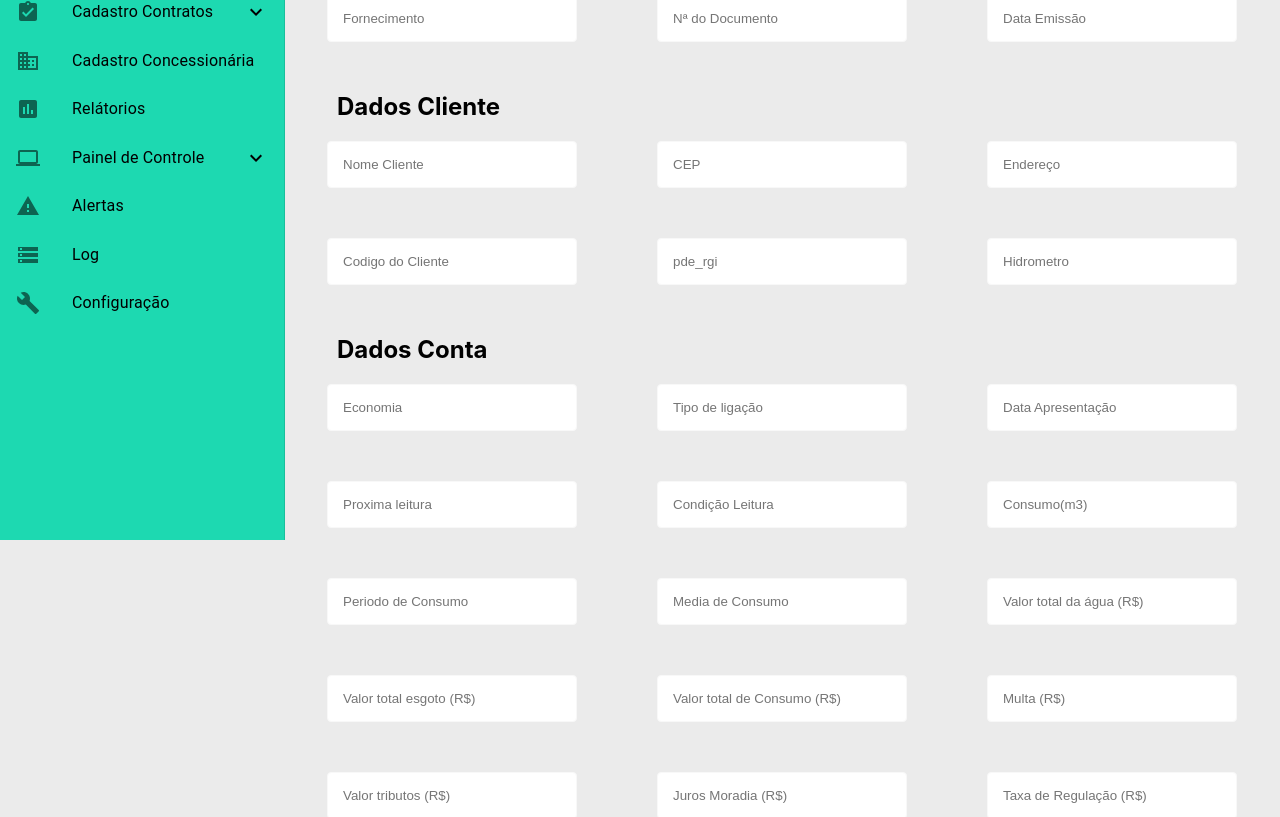
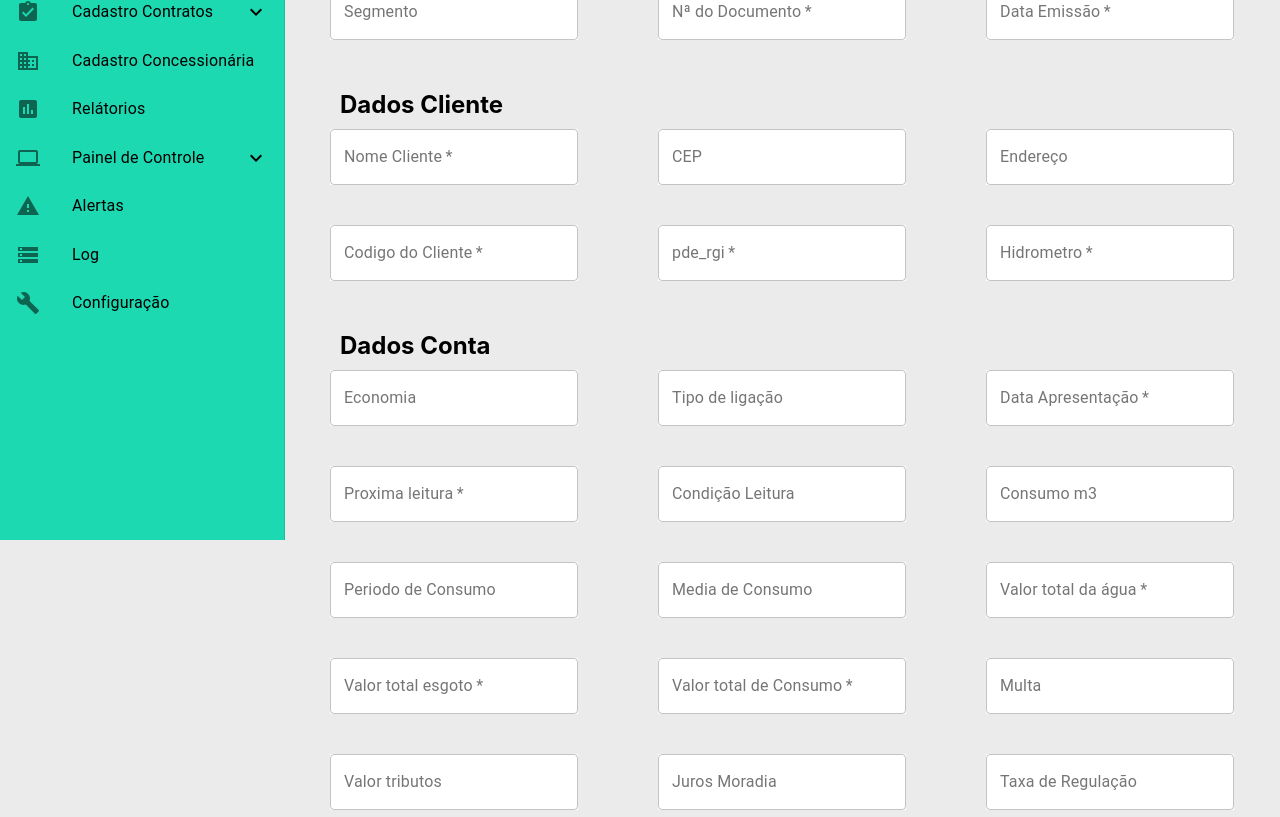
Before and after one commit to Grupo1API/TecSus, a React (Create React App) app in the folder tecsus-front/tecsus/: page /contas_agua in a window 1280 px wide. Shown: the part 260-1077 px from the top of the page. Built offline with nearby package versions, Linux system fonts and the light colour scheme.

Commit message:
add labels nos campos form de conta de agua

```diff
--- a/tecsus-front/tecsus/src/pages/contas_agua/index.js
+++ b/tecsus-front/tecsus/src/pages/contas_agua/index.js
@@ -2,6 +2,7 @@ import './style.css'
 import Menu from '../../components/menu'
 import { useState } from 'react';
 import NumberFormat from 'react-number-format';
+import TextField from '@material-ui/core/TextField';
 
 function ContaAgua(){
     const [concessionaria, setConcessionaria] = useState('')
@@ -127,276 +128,398 @@ function ContaAgua(){
                     <form name="cadastro_agua" onSubmit={handleSubmit}>
                         <h2>Dados Concessionaria</h2>
                         <div className='coluna'>
-                            <input
+                            {/* 1 */}
+                            <TextField
                                 id="concessionaria"
+                                className='input'
                                 type="text"
                                 required={true}
-                                placeholder="Concessionaria "
+                                label="Concessionaria"
+                                placeholder="Concessionaria"
                                 value={concessionaria}
                                 onChange={(e) => setConcessionaria(e.target.value)}
+                                variant="outlined"
                             />
-                            <input
+                            {/* 2 */}
+                            <TextField
                                 id="cnpj_concessionaria"
+                                className='input'
                                 type="text"
-                                placeholder="CNPJ "
+                                label="CNPJ"
+                                placeholder="CNPJ"
                                 value={cnpj_concessionaria}
                                 onChange={(e) => setCnpj_concessionaria(e.target.value)}
+                                variant="outlined"
                             />
-                            <input
+                            {/* 3 */}
+                            <TextField
                                 id="segmento"
+                                className='input'
                                 type="text"
-                                placeholder="Segmento "
+                                label="Segmento"
+                                placeholder="Segmento"
                                 value={segmento}
                                 onChange={(e) => setSegmento(e.target.value)}
+                                variant="outlined"
                             />
+                        </div>
 
-
-                        </div>
                         <div className='coluna'>
-                            <input
-                                id="fornecimento"
+                            {/* 4 */}
+                            <TextField
+                                id="segmento"
+                                className='input'
+                                type="text"
+                                label="Segmento"
+                                placeholder="Segmento"
+                                value={segmento}
+                                onChange={(e) => setSegmento(e.target.value)}
+                                variant="outlined"
+                            />
+                            {/* 5 */}
+                            <TextField
+                                id="documento"
+                                className='input'
                                 type="number"
                                 required={true}
-                                placeholder="Fornecimento"
-                                value={fornecimento}
-                                onChange={(e) => setFornecimento(e.target.value)}
-                            />
-                            <input
-                                id="documento"
-                                type="number"
-                                required={true}
+                                label="Nª do Documento"
                                 placeholder="Nª do Documento"
                                 value={documento}
                                 onChange={(e) => setDocumento(e.target.value)}
+                                variant="outlined"
                             />
+                            {/* 6 */}
                             <NumberFormat
+                                id="data_emissao"
+                                className='input'
                                 type="text"
                                 format="##/##/####"
+                                mask={['D', 'D', 'M', 'M', 'Y', 'Y', 'Y', 'Y']}
                                 required={true}
+                                label="Data Emissão"
+                                placeholder="Data Emissão"
+                                customInput={TextField}
                                 value={dataEmissao}
                                 onChange={(e) => setDataEmissao(e.target.value)}
-                                placeholder="Data Emissão "
-                                mask={['D', 'D', 'M', 'M', 'Y', 'Y', 'Y', 'Y']}
+                                variant="outlined"
                             />
                         </div>
 
                         <h2>Dados Cliente</h2>
                         <div className='coluna'>
-                            <input
+                            {/* 7 */}
+                            <TextField
                                 id="nome"
+                                className='input'
                                 type="text"
                                 required={true}
-                                placeholder="Nome Cliente "
+                                label="Nome Cliente"
+                                placeholder="Nome Cliente"
                                 value={nome_cliente}
                                 onChange={(e) => setNome_cliente(e.target.value)}
+                                variant="outlined"
                             />
-                            <input
+                            {/* 8 */}
+                            <TextField
                                 id="cep"
+                                className='input'
                                 type="number"
+                                label="CEP"
                                 placeholder="CEP"
                                 value={cep}
                                 onChange={(e) => setCep(e.target.value)}
+                                variant="outlined"
                             />
-                            <input
+                             {/* 9 */}
+                            <TextField
                                 id="endereco"
+                                className='input'
                                 type="text"
+                                label="Endereço"
                                 placeholder="Endereço"
                                 value={endereco}
                                 onChange={(e) => setEndereco(e.target.value)}
+                                variant="outlined"
+                            />
+                        </div>
+
+                        <div className='coluna'>
+                            {/* 10 */}
+                            <TextField
+                                id="codigo_cliente"
+                                className='input'
+                                type="number"
+                                required={true}
+                                label="Codigo do Cliente"
+                                placeholder="Codigo do Cliente"
+                                value={codigo_cliente}
+                                onChange={(e) => setCodigo_cliente(e.target.value)}
+                                variant="outlined"
+                            />
+                            {/* 11 */}
+                            <TextField
+                                id="pde_rgi"
+                                className='input'
+                                type="number"
+                                required={true}
+                                label="pde_rgi"
+                                placeholder="pde_rgi"
+                                value={pde_rgi}
+                                onChange={(e) => setPde_rgi(e.target.value)}
+                                variant="outlined"
+                            />
+                            {/* 12 */}
+                            <TextField
+                                id="hidrometro"
+                                className='input'
+                                type="text"
+                                required={true}
+                                label="Hidrometro"
+                                placeholder="Hidrometro"
+                                value={hidrometro}
+                                onChange={(e) => setHidrometro(e.target.value)}
+                                variant="outlined"
+                            />
+                        </div>
+
+                        <h2>Dados Conta</h2>
+                        <div className='coluna'>
+                            {/* 13 */}
+                            <TextField
+                                id="economia"
+                                className='input'
+                                type="text"
+                                label="Economia"
+                                placeholder="Economia"
+                                value={economia}
+                                onChange={(e) => setEconomia(e.target.value)}
+                                variant="outlined"
+                            />
+                            {/* 14 */}
+                            <TextField
+                                id="tipo_ligação"
+                                className='input'
+                                type="text"
+                                label="Tipo de ligação"
+                                placeholder="Tipo de ligação"
+                                value={tipo_ligacao}
+                                onChange={(e) => setTipo_ligacao(e.target.value)}
+                                variant="outlined"
+                            />
+                            {/* 15 */}
+                            <NumberFormat
+                                id="data_apresentacao"
+                                className='input'
+                                type="text"
+                                required={true}
+                                format="##/##/####"
+                                mask={['D', 'D', 'M', 'M', 'Y', 'Y', 'Y', 'Y']}
+                                label="Data Apresentação"
+                                placeholder="Data Apresentação"
+                                customInput={TextField}
+                                value={data_apresentacao}
+                                onChange={(e) => setData_apresentacao(e.target.value)}
+                                variant="outlined"
                             />
                         </div>
                         <div className='coluna'>
-                            <input
-                                id="codigo_cliente"
-                                type="number"
-                                required={true}
-                                placeholder="Codigo do Cliente"
-                                value={codigo_cliente}
-                                onChange={(e) => setCodigo_cliente(e.target.value)}
-                            />
-                            <input
-                                id="pde_rgi"
-                                required={true}
-                                type="number"
-                                placeholder="pde_rgi"
-                                value={pde_rgi}
-                                onChange={(e) => setPde_rgi(e.target.value)}
-                            />
-                            <input
-                                id="hidrometro"
+                            {/* 16 */}
+                            <NumberFormat
+                                id="proxima_leitura"
+                                className='input'
                                 type="text"
                                 required={true}
-                                placeholder="Hidrometro"
-                                value={hidrometro}
-                                onChange={(e) => setHidrometro(e.target.value)}
-                            />
-
-                        </div>
-                        <h2>Dados Conta</h2>
-                        <div className='coluna'>
-                            <input
-                                id="economia"
-                                type="text"
-                                placeholder="Economia"
-                                value={economia}
-                                onChange={(e) => setEconomia(e.target.value)}
-                            />
-                            <input
-                                id="tipo_ligação"
-                                type="text"
-                                placeholder="Tipo de ligação"
-                                value={tipo_ligacao}
-                                onChange={(e) => setTipo_ligacao(e.target.value)}
-                            />
-                            <NumberFormat
-                                type="text"
-                                id="data_apresentacao"
                                 format="##/##/####"
-                                required={true}
-                                value={data_apresentacao}
-                                onChange={(e) => setData_apresentacao(e.target.value)}
-                                placeholder="Data Apresentação"
                                 mask={['D', 'D', 'M', 'M', 'Y', 'Y', 'Y', 'Y']}
-                            />
-                        </div>
-                        <div className='coluna'>
-                            <NumberFormat
-                                type="text"
-                                id="proxima_leitura"
-                                format="##/##/####"
-                                required={true}
+                                label="Proxima leitura"
+                                placeholder="Proxima leitura"
+                                customInput={TextField}
                                 value={proxima_leitura}
                                 onChange={(e) => setProxima_leitura(e.target.value)}
-                                placeholder="Proxima leitura"
-                                mask={['D', 'D', 'M', 'M', 'Y', 'Y', 'Y', 'Y']}
+                                variant="outlined"
                             />
-
-                            <input
+                            {/* 17 */}
+                            <TextField
                                 id="condicao_leitura"
+                                className='input'
                                 type="text"
+                                label="Condição Leitura"
                                 placeholder="Condição Leitura"
                                 value={condicao_leitura}
                                 onChange={(e) => setCondicao_leitura(e.target.value)}
+                                variant="outlined"
                             />
-                            <input
+                            {/* 18 */}
+                            <TextField
                                 id="consumo_m3"
+                                className='input'
                                 type="number"
-                                placeholder="Consumo(m3)"
+                                label="Consumo m3 "
+                                placeholder="m3"
                                 value={consumo_m3}
                                 onChange={(e) => setConsumo_m3(e.target.value)}
+                                variant="outlined"
                             />
                         </div>
+
                         <div className='coluna'>
-                            <input
+                            {/* 19 */}
+                            <TextField
                                 id="periodo_consumo"
+                                className='input'
                                 type="number"
+                                label="Periodo de Consumo"
                                 placeholder="Periodo de Consumo"
                                 value={periodo_consumo}
                                 onChange={(e) => setPeriodo_consumo(e.target.value)}
+                                variant="outlined"
                             />
-                            <input
+                            {/* 20 */}
+                            <TextField
                                 id="media_consumo"
+                                className='input'
                                 type="number"
+                                label="Media de Consumo"
                                 placeholder="Media de Consumo"
                                 value={media_consumo}
                                 onChange={(e) => setMedia_consumo(e.target.value)}
+                                variant="outlined"
                             />
+                            {/* 21 */}
                             <NumberFormat
+                                id="subtotal_agua"
+                                className='input'
+                                required={true}
                                 prefix={'R$ '}
-                                id="subtotal_agua"
                                 floatValue = {true}
                                 value={subtotal_agua}
-                                required={true}
-                                placeholder="Valor total da água (R$)"
+                                label="Valor total da água"
+                                placeholder="R$ "
+                                customInput={TextField}
                                 onValueChange = { ( valores )  =>  {
                                 const  {floatValue}  =  valores ;
                                 setSubtotal_agua ( floatValue  ) ;
                                 } }
+                                variant="outlined"
                             />
                         </div>
                         <div className='coluna'>
+                            {/* 22 */}
                             <NumberFormat
+                                id="subtotal_esgoto"
+                                className='input'
+                                required={true}
                                 prefix={'R$ '}
-                                id="subtotal_esgoto"
                                 floatValue = {true}
                                 value={subtotal_esgoto}
-                                required={true}
-                                placeholder="Valor total esgoto (R$)"
+                                label="Valor total esgoto"
+                                placeholder="R$"
+                                customInput={TextField}
                                 onValueChange = { ( valores )  =>  {
                                 const  {floatValue}  =  valores ;
                                 setSubtotal_esgoto ( floatValue  ) ;
                                 } }
+                                variant="outlined"
                             />
-                             {/* trocar por campo que vai receber o valor total da conta */}
+                            {/* 23 */}
                             <NumberFormat
+                                id="vtConsumo"
+                                className='input'
+                                required={true}
                                 prefix={'R$ '}
-                                id="vtConsumo"
                                 floatValue = {true}
                                 value={vtConsumo}
-                                required={true}
-                                placeholder="Valor total de Consumo (R$)"
+                                label="Valor total de Consumo"
+                                placeholder="R$"
+                                customInput={TextField}
                                 onValueChange = { ( valores )  =>  {
                                 const  {floatValue}  =  valores ;
                                 setVtConsumo ( floatValue  ) ;
                                 } }
+                                variant="outlined"
                             />
+                            {/* 24 */}
                             <NumberFormat
+                                id="multa"
+                                className='input'
+                                floatValue = {true}
                                 prefix={'R$ '}
-                                id="multa"
-                                floatValue = {true}
                                 value={multa}
-                                placeholder="Multa (R$)"
+                                label="Multa"
+                                placeholder="R$"
+                                customInput={TextField}
                                 onValueChange = { ( valores )  =>  {
                                 const  {floatValue}  =  valores ;
                                 setMulta ( floatValue  ) ;
                                 } }
+                                variant="outlined"
                             />
                         </div>
                         <div className='coluna'>
+                            {/* 25 */}
                             <NumberFormat
+                                id="at_monet"
+                                className='input'
+                                floatValue = {true}
                                 prefix={'R$ '}
-                                id="at_monet"
-                                floatValue = {true}
                                 value={at_monet}
-                                placeholder="Valor tributos (R$)"
+                                label="Valor tributos"
+                                placeholder="R$"
+                                customInput={TextField}
                                 onValueChange = { ( valores )  =>  {
                                 const  {floatValue}  =  valores ;
                                 setAt_monet ( floatValue  ) ;
                                 } }
+                                variant="outlined"
                             />
+                            {/* 26 */}
                             <NumberFormat
-                                prefix={'R$ '}
                                 id="juros_moradia"
+                                className='input'
                                 floatValue = {true}
+                                prefix={'R$'}
                                 value={juros_moradia}
-                                placeholder="Juros Moradia (R$)"
+                                label="Juros Moradia"
+                                placeholder="R$"
+                                customInput={TextField}
                                 onValueChange = { ( valores )  =>  {
                                 const  {floatValue}  =  valores ;
                                 setJuros_moradia ( floatValue  ) ;
                                 } }
+                                variant="outlined"
                             />
+                            {/* 27 */}
                             <NumberFormat
-                                prefix={'R$ '}
                                 id="taxa_regulacao"
+                                className='input'
                                 floatValue = {true}
+                                prefix={'R$'}
                                 value={taxa_regulacao}
-                                placeholder="Taxa de Regulação (R$)"
+                                label="Taxa de Regulação"
+                                placeholder="R$"
+                                customInput={TextField}
                                 onValueChange = { ( valores )  =>  {
                                 const  {floatValue}  =  valores ;
                                 setTaxa_regulacao ( floatValue  ) ;
                                 } }
+                                variant="outlined"
                             />
                         </div>
                         <div className='coluna'>
+                            {/* 28 */}
                             <NumberFormat
+                                id="data_vencimento"
+                                className='input'
                                 type="text"
-                                id="data_vencimento"
                                 format="##/##/####"
+                                mask={['D', 'D', 'M', 'M', 'Y', 'Y', 'Y', 'Y']}
                                 required={true}
                                 value={data_vencimento}
+                                label="Data Vencimento"
+                                placeholder="Data Vencimento"
+                                customInput={TextField}
                                 onChange={(e) => setData_vencimento(e.target.value)}
-                                placeholder="Data Vencimento"
-                                mask={['D', 'D', 'M', 'M', 'Y', 'Y', 'Y', 'Y']}
+                                variant="outlined"
                             />
                         </div>
 
```
